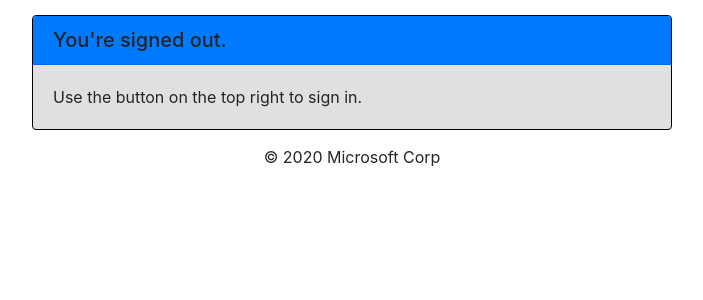
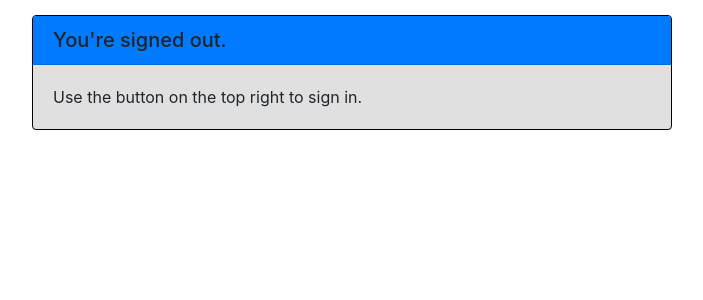
Before and after one commit to Azure-Samples/ms-identity-python-flask-webapp-authentication, a Flask app: page / in a window 1280 px wide. Shown: the part 56-356 px from the top of the page, without its empty margins (288-991 px from the left). Run offline with Flask 2, Linux system fonts and the light colour scheme; some libraries are stand-ins or nearby versions.

Commit message:
remove copyright as per derisen's review

```diff
--- a/templates/content.html
+++ b/templates/content.html
@@ -28,5 +28,5 @@
 {% endblock %}
 
 {% block footer %}
-    <p>&copy; 2020 Microsoft Corp</p>
+
 {% endblock %}
```
Also changed, not shown: ReadmeFiles/app.png.
